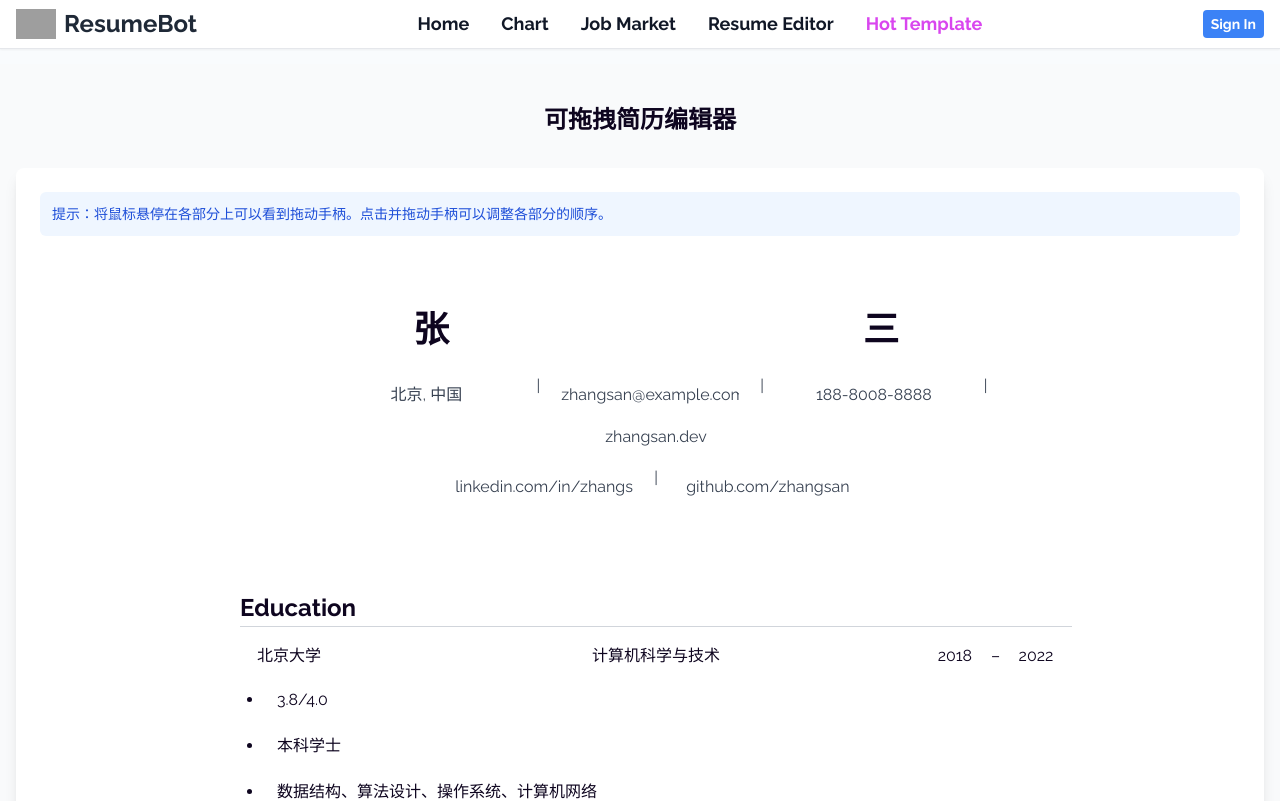
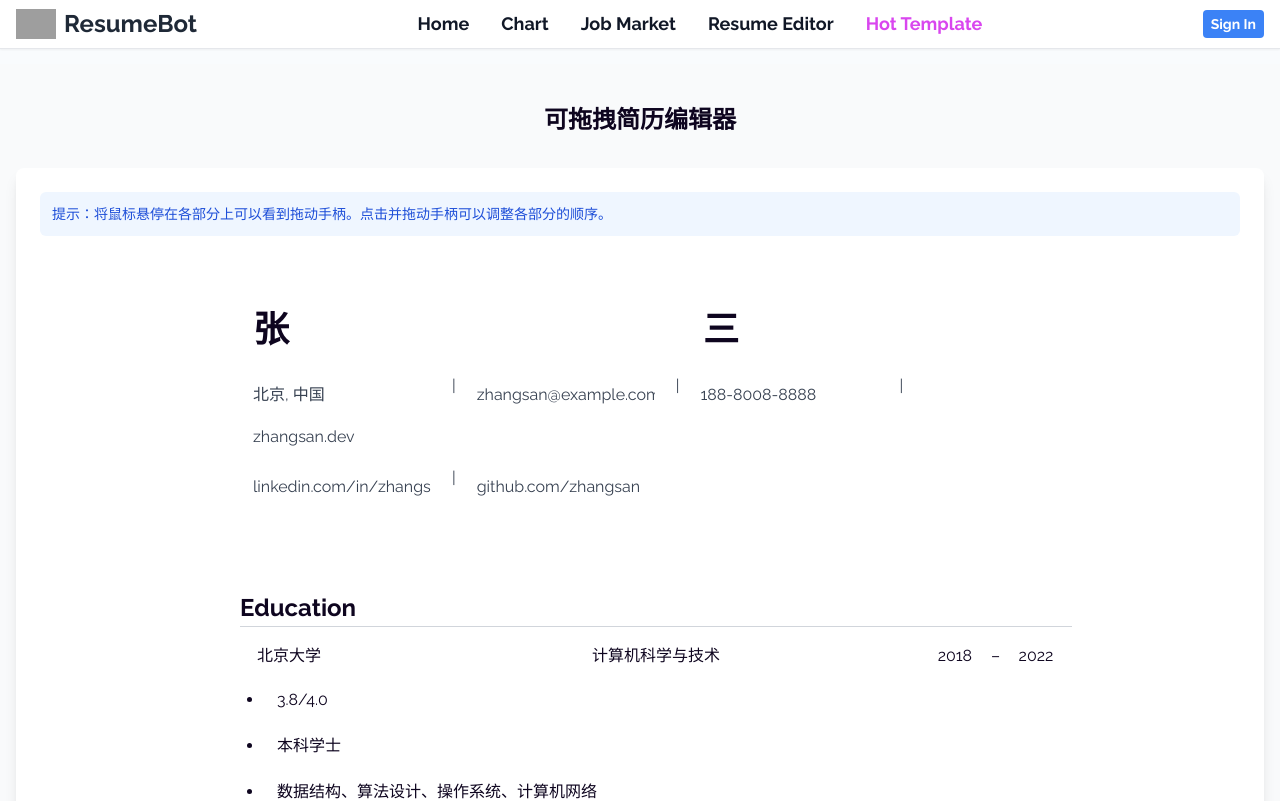
Before and after one commit to RichardThunder/Resume-Modifier, a Next.js app: page /thunder-light-theme in a window 1280 px wide. Shown: the top 801 px of the page. Built offline with nearby package versions, Linux system fonts and the light colour scheme; grey boxes are pictures that could not be loaded.

Commit message:
初步支持主题

```diff
--- a/src/components/resumeEditor/SortableUserInfoBlock.js
+++ b/src/components/resumeEditor/SortableUserInfoBlock.js
@@ -4,10 +4,10 @@ import React, { useState } from 'react';
 import { useSortable } from '@dnd-kit/sortable';
 import { CSS } from '@dnd-kit/utilities';
 import { GripVertical, Pencil, Check } from 'lucide-react';
-import { UserBasicInfoSection } from './sectionsUsedByBlock/UserBasicInfoSection';
+import { getThemeComponent } from './themes/ThemeManager';
 import * as Popover from '@radix-ui/react-popover';
 
-export const SortableUserInfoBlock = ({ id }) => {
+export const SortableUserInfoBlock = ({ id, theme = 'theme2' }) => {
   const [isHovered, setIsHovered] = useState(false);
   const [showMenu, setShowMenu] = useState(false);
   const [sectionState, setSectionState] = useState({
@@ -15,7 +15,8 @@ export const SortableUserInfoBlock = ({ id }) => {
     toggleEditing: null
   });
 
-  // Setup sortable functionality with dnd-kit
+  const UserInfoComponent = getThemeComponent('UserBasicInfoSection', theme);
+
   const {
     attributes,
     listeners,
@@ -25,14 +26,12 @@ export const SortableUserInfoBlock = ({ id }) => {
     isDragging
   } = useSortable({ id });
 
-  // Apply drag styles
   const style = {
     transform: CSS.Transform.toString(transform),
     transition,
     opacity: isDragging ? 0.5 : 1,
   };
 
-  // 根据UserBasicInfoSection的状态获取菜单选项
   const getMenuOptions = () => {
     const { isEditing, toggleEditing } = sectionState;
 
@@ -47,7 +46,6 @@ export const SortableUserInfoBlock = ({ id }) => {
     ];
   };
 
-  // 处理来自UserBasicInfoSection的状态更新
   const handleMenuAction = (state) => {
     setSectionState(state);
   };
@@ -100,7 +98,7 @@ export const SortableUserInfoBlock = ({ id }) => {
 
       {/* Block Content */}
       <div className="p-4">
-        <UserBasicInfoSection
+        <UserInfoComponent
           hideDefaultControls={true}
           onMenuAction={handleMenuAction}
         />
--- /dev/null
+++ b/src/components/resumeEditor/themes/ThemeManager.js
@@ -0,0 +1,59 @@
+'use client';
+
+import React from 'react';
+// Import default theme components
+import { UserBasicInfoSection } from '../sectionsUsedByBlock/UserBasicInfoSection';
+// Import Theme2 components
+import { Theme2UserBasicInfoSection } from './theme2/Theme2UserBasicInfoSection';
+
+// Mapping of component types to their theme-specific implementations
+const THEME_COMPONENTS = {
+  // Default theme (theme1)
+  'default': {
+    UserBasicInfoSection: UserBasicInfoSection,
+  },
+  // Theme2
+  'theme2': {
+    UserBasicInfoSection: Theme2UserBasicInfoSection,
+  }
+  // Additional themes can be added here
+};
+
+/**
+ * Get a specific component for the current theme
+ *
+ * @param {string} componentName - The name of the component to get
+ * @param {string} themeName - The name of the theme to use
+ * @returns {React.Component} The theme-specific component
+ */
+export const getThemeComponent = (componentName, themeName = 'default') => {
+  // If the theme doesn't exist, fall back to the default theme
+  const theme = THEME_COMPONENTS[themeName] || THEME_COMPONENTS.default;
+
+  // If the component doesn't exist in the theme, fall back to the default theme's component
+  return theme[componentName] || THEME_COMPONENTS.default[componentName];
+};
+
+/**
+ * Higher-order component that provides a theme-specific component
+ *
+ * @param {string} componentName - The name of the component to use
+ * @param {string} themeName - The theme to use
+ * @returns {React.Component} A wrapped component that uses the theme-specific implementation
+ */
+export const withTheme = (componentName, themeName = 'default') => {
+  // Get the appropriate component for the theme
+  const ThemeComponent = getThemeComponent(componentName, themeName);
+
+  // Return a component that passes through all props
+  return (props) => <ThemeComponent {...props} />;
+};
+
+// Export available themes for selection
+export const AVAILABLE_THEMES = Object.keys(THEME_COMPONENTS);
+
+export default {
+  getThemeComponent,
+  withTheme,
+  AVAILABLE_THEMES
+};
--- /dev/null
+++ b/src/components/resumeEditor/themes/theme2/Theme2UserBasicInfoSection.js
@@ -0,0 +1,163 @@
+'use client';
+
+import React, { useState, useEffect, useRef } from 'react';
+import { useResume } from '@/context/ResumeContext';
+import EditableField from '../../sectionsUsedByBlock/filedUsedBySection/EditableField';
+
+export const Theme2UserBasicInfoSection = ({ hideDefaultControls = false, onMenuAction }) => {
+  const { resumeData, updateResumeField } = useResume();
+  const { userInfo } = resumeData;
+
+  // State for user info
+  const [userInfoState, setUserInfoState] = useState({...userInfo});
+  // Keep track of changes that need to be synced to context
+  const pendingUpdates = useRef({});
+
+  // Sync local state with context state
+  useEffect(() => {
+    setUserInfoState({...userInfo});
+  }, [userInfo]);
+
+  // Provide context menu options for the parent component
+  useEffect(() => {
+    if (onMenuAction) {
+      onMenuAction({});
+    }
+  }, []);
+
+  // Handle changes to fields - only update local state
+  const handleFieldChange = (field, value) => {
+    // Update local state immediately for responsive UI
+    setUserInfoState(prev => ({
+      ...prev,
+      [field]: value
+    }));
+
+    // Store the update in ref (doesn't cause re-render)
+    pendingUpdates.current[field] = value;
+  };
+
+  // Update global context when field loses focus
+  const handleFieldBlur = (field) => {
+    // Get the value from the pendingUpdates ref
+    const value = pendingUpdates.current[field];
+
+    // Only update if there's a value to update
+    if (value !== undefined) {
+      // Update in context
+      updateResumeField(`userInfo.${field}`, value);
+
+      // Clear pending update for this field
+      delete pendingUpdates.current[field];
+    }
+  };
+
+  return (
+    <div className="w-full my-8 relative">
+      <div className="text-left max-w-3xl w-full">
+        {/* User's name - large and bold */}
+        <div className="flex gap-2 mb-4">
+          <EditableField
+            field="firstName"
+            placeholder="名"
+            className="text-4xl font-bold"
+            value={userInfoState}
+            onChange={handleFieldChange}
+            onBlur={handleFieldBlur}
+          />
+          <EditableField
+            field="lastName"
+            placeholder="姓"
+            className="text-4xl font-bold"
+            value={userInfoState}
+            onChange={handleFieldChange}
+            onBlur={handleFieldBlur}
+          />
+        </div>
+
+        {/* Second line - contact info */}
+        <div className="text-gray-700 mb-2 flex flex-wrap gap-x-2">
+          <EditableField
+            field="location"
+            placeholder="所在地"
+            className="inline-block"
+            value={userInfoState}
+            onChange={handleFieldChange}
+            onBlur={handleFieldBlur}
+          />
+
+          {userInfoState.location && userInfoState.email && (
+            <span>|</span>
+          )}
+
+          <EditableField
+            field="email"
+            placeholder="邮箱"
+            className="inline-block"
+            value={userInfoState}
+            onChange={handleFieldChange}
+            onBlur={handleFieldBlur}
+          />
+
+          {userInfoState.email && userInfoState.phoneNumber && (
+            <span>|</span>
+          )}
+
+          <EditableField
+            field="phoneNumber"
+            placeholder="电话"
+            className="inline-block"
+            value={userInfoState}
+            onChange={handleFieldChange}
+            onBlur={handleFieldBlur}
+          />
+
+          {userInfoState.phoneNumber && userInfoState.websiteOrOtherProfileURL && (
+            <span>|</span>
+          )}
+
+          <EditableField
+            field="websiteOrOtherProfileURL"
+            placeholder="个人网站"
+            className="inline-block"
+            value={userInfoState}
+            onChange={handleFieldChange}
+            onBlur={handleFieldBlur}
+          />
+        </div>
+
+        {/* Third line - social profiles */}
+        <div className="text-gray-700 flex gap-x-2">
+          <EditableField
+            field="linkedInURL"
+            placeholder="LinkedIn"
+            className="inline-block"
+            value={userInfoState}
+            onChange={handleFieldChange}
+            onBlur={handleFieldBlur}
+          />
+
+          {userInfoState.linkedInURL && userInfoState.githubURL && (
+            <span>|</span>
+          )}
+
+          <EditableField
+            field="githubURL"
+            placeholder="GitHub"
+            className="inline-block"
+            value={userInfoState}
+            onChange={handleFieldChange}
+            onBlur={handleFieldBlur}
+          />
+        </div>
+      </div>
+    </div>
+  );
+};
+
+// 附加菜单选项到组件，使其可以从组件外部访问
+Theme2UserBasicInfoSection.getMenuOptions = () => {
+  return [];
+};
+
+export default Theme2UserBasicInfoSection;
--- /dev/null
+++ b/src/components/resumeEditor/themes/theme2/index.js
@@ -0,0 +1,6 @@
+import { Theme2UserBasicInfoSection } from './Theme2UserBasicInfoSection';
+
+// Export all theme2 components from here
+export {
+  Theme2UserBasicInfoSection
+};
```
